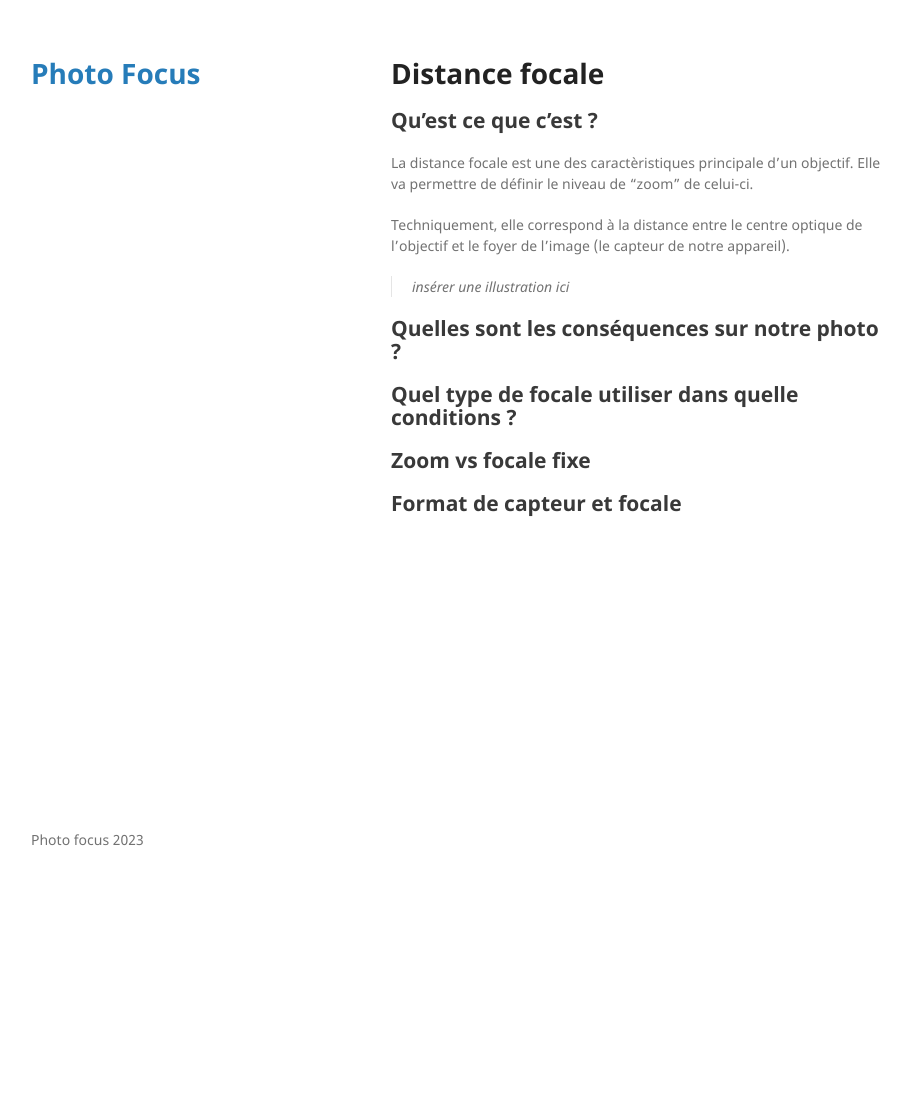
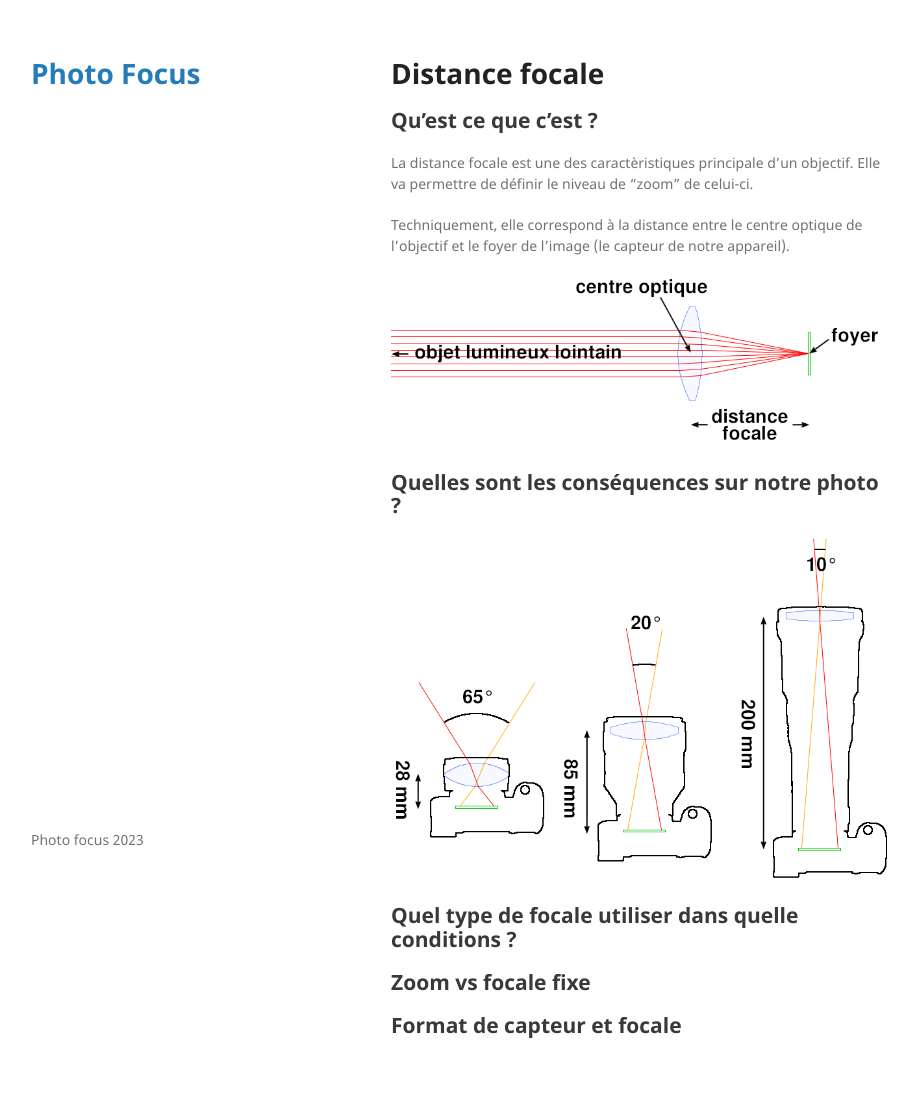
Before and after one commit to photofocusamance/site, a Jekyll site: the page built from fiches/focale.md, in a window 1280 px wide. Shown: the whole page, without its empty margins (179-1097 px from the left). Built offline with Jekyll 4.4.1, drawn with Linux system fonts in a browser that asks for light colours; our own code applies the rules of GitHub Pages for plain Markdown files; a script that is not in the unit is left out; the repository's description, which GitHub fills in, is left out; before the commit the page ends 900 px from its top, so only the background shows below that.

Commit message:
ajout images focale

```diff
--- a/fiches/focale.md
+++ b/fiches/focale.md
@@ -7,9 +7,10 @@ Elle va permettre de définir le niveau de "zoom" de celui-ci.
 
 Techniquement, elle correspond à la distance entre le centre optique de l'objectif et le foyer de l'image (le capteur de notre appareil).
 
-> insérer une illustration ici
+![Focale](../images/focale/distance_focale.png)
 
 ## Quelles sont les conséquences sur notre photo ?
+![Focale et angle](../images/focale/focale_et_angle.png)
 
 ## Quel type de focale utiliser dans quelle conditions ?
 
```
Also changed, not shown: images/focale/distance_focale.png (added), images/focale/focale_et_angle.png (added).
